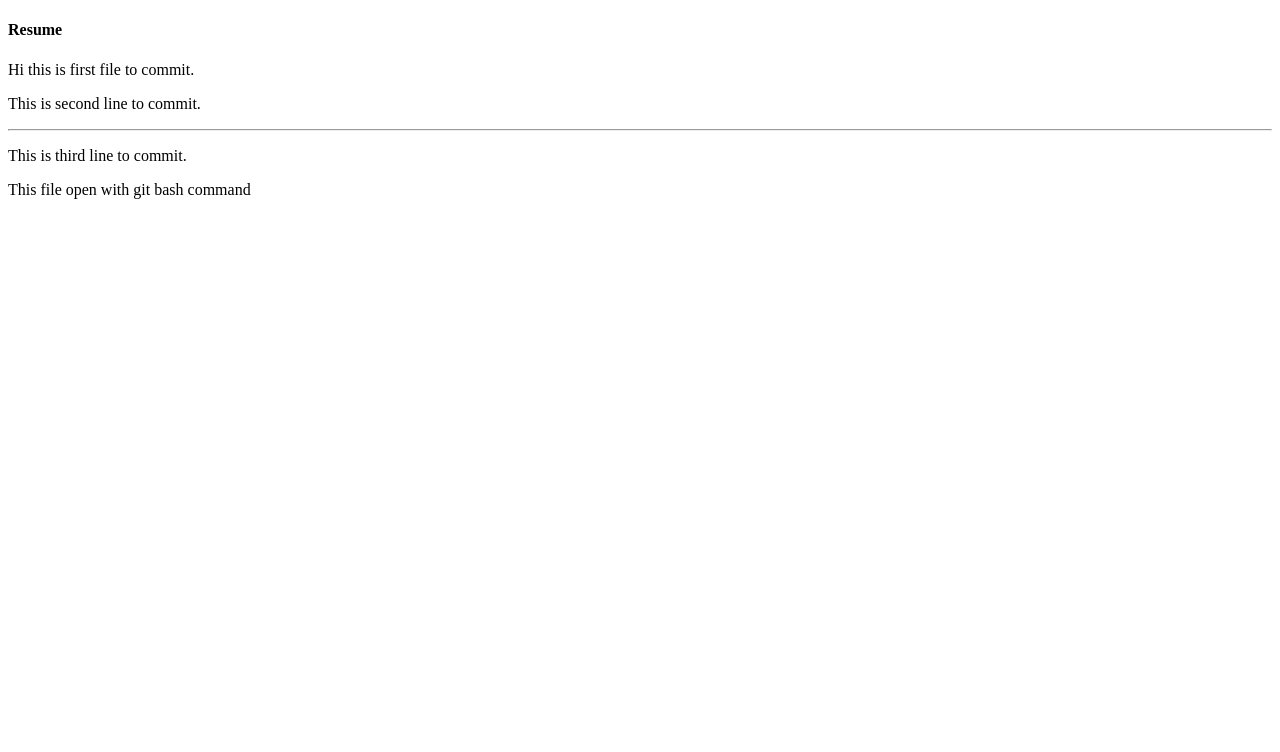
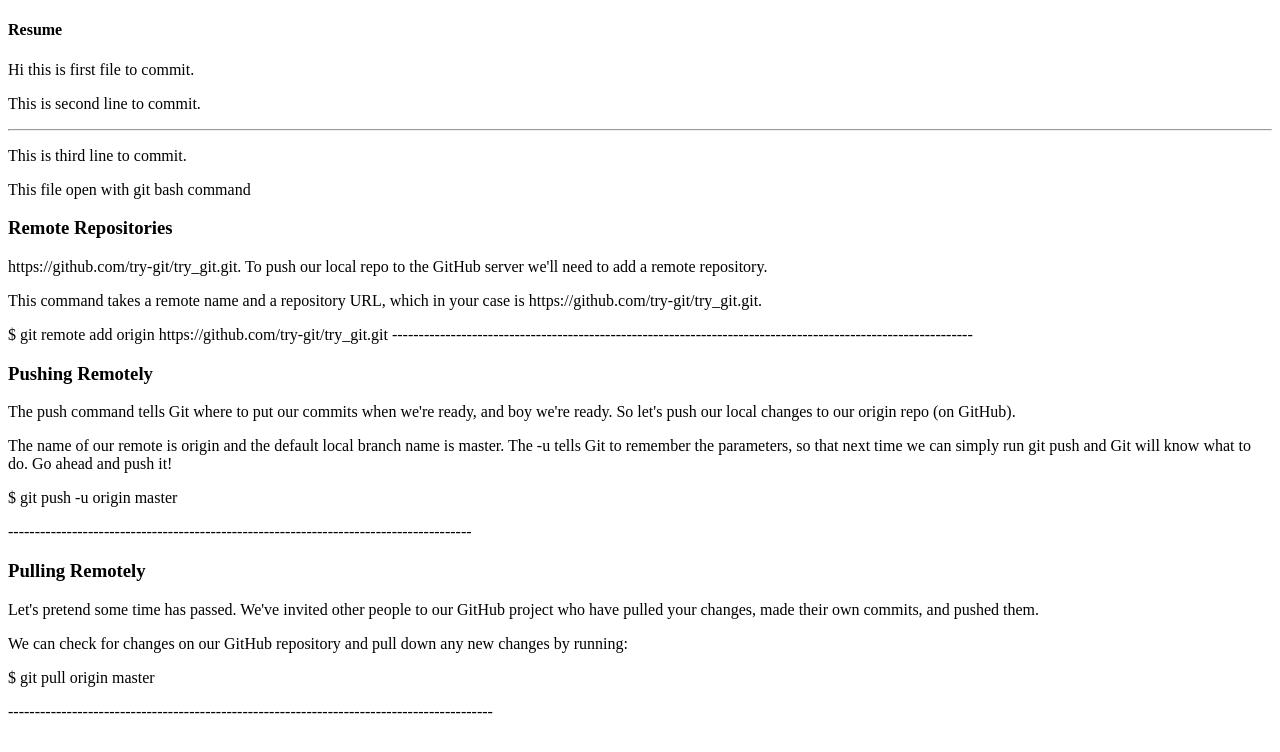
Before and after one commit to khaingthandar/resume, a plain HTML site: page index.html in a window 1280 px wide. Drawn offline with Linux system fonts and the light colour scheme.

Commit message:
Update index.html

```diff
--- a/index.html
+++ b/index.html
@@ -9,5 +9,30 @@
 <hr />
 <p>This is third line to commit.</p>
 <p> This file open with git bash command</p>
+
+<h3>Remote Repositories</h3>
+<p>https://github.com/try-git/try_git.git. To push our local repo to the GitHub server we'll need to add a remote repository.
+
+<p>This command takes a remote name and a repository URL, which in your case is https://github.com/try-git/try_git.git.
+
+<p>$ git remote add origin https://github.com/try-git/try_git.git
+
+-------------------------------------------------------------------------------------------------------------
+<h3>Pushing Remotely</h3>
+<p>The push command tells Git where to put our commits when we're ready, and boy we're ready. So let's push our local changes to our origin repo (on GitHub).</p>
+
+<p>The name of our remote is origin and the default local branch name is master. The -u tells Git to remember the parameters, so that next time we can simply run git push and Git will know what to do. Go ahead and push it!</p>
+
+<p>$ git push -u origin master</p>
+
+---------------------------------------------------------------------------------------
+<h3>Pulling Remotely</h3>
+<p>Let's pretend some time has passed. We've invited other people to our GitHub project who have pulled your changes, made their own commits, and pushed them.</p>
+
+<p>We can check for changes on our GitHub repository and pull down any new changes by running:</p>
+
+<p>$ git pull origin master</p>
+
+-------------------------------------------------------------------------------------------
 </body>
 </html>
```
